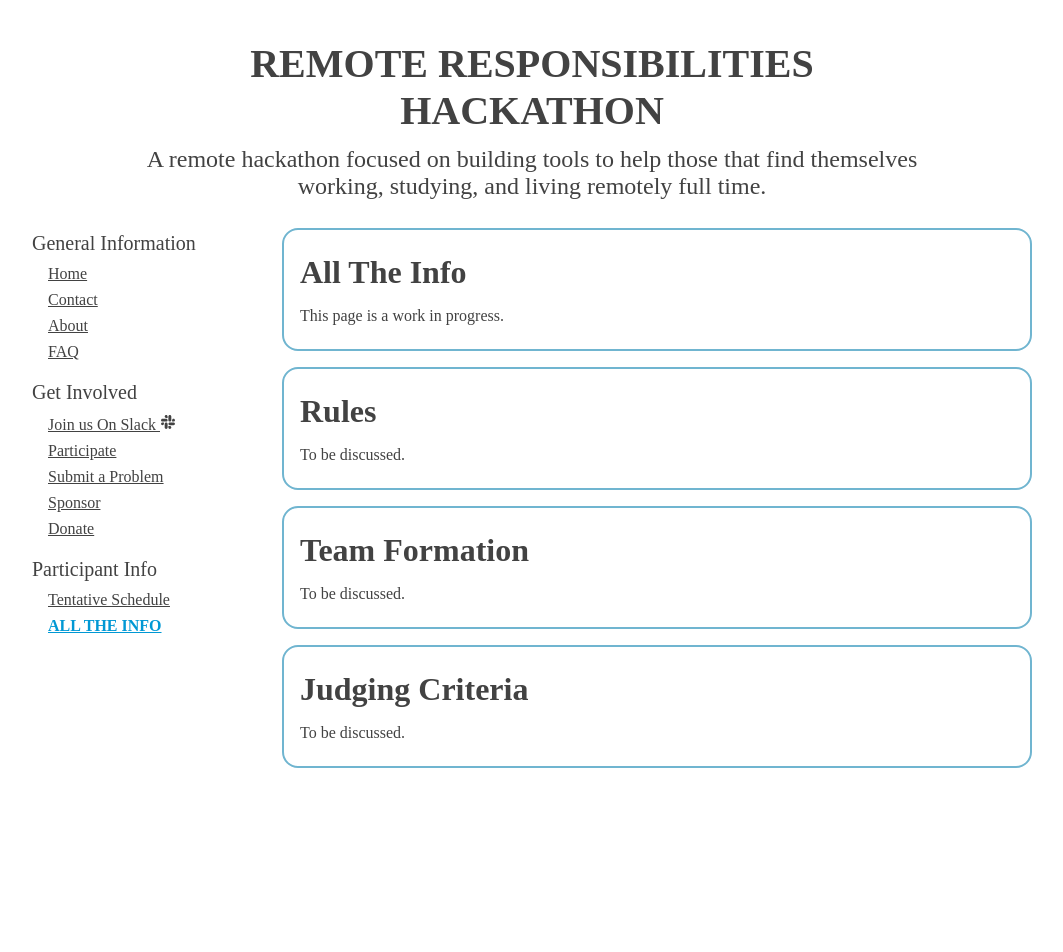
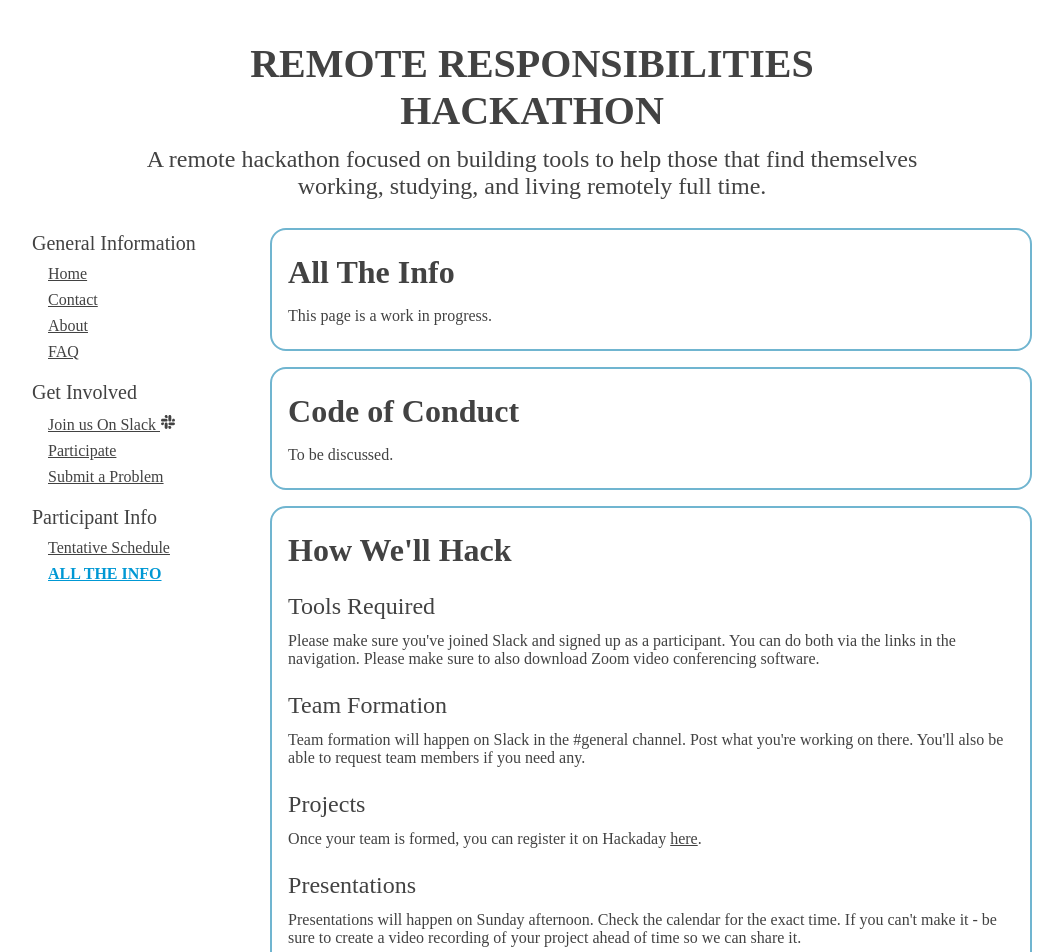
Before and after one commit to TravisBumgarner/Remote-A-Thon, a React app: page /alltheinfo in a window 1280 px wide. Shown: the top 952 px of the page, without its empty margins (108-1171 px from the left). Before the commit the page ends 800 px from the top, so only its background shows below. Built offline with nearby package versions, Linux system fonts and the light colour scheme; a web font is replaced by a local one.

Commit message:
reducing scope of hackathon

```diff
--- a/public/index.html
+++ b/public/index.html
@@ -26,6 +26,6 @@
 
 <body>
     <div id="root"></div>
-<script type="text/javascript" src="/app-a7d94c5ffcb096bed1e5.bundle.js"></script></body>
+<script type="text/javascript" src="/app-099bcc19c276b8761ad2.bundle.js"></script></body>
 
 </html>
--- a/src/App/App.tsx
+++ b/src/App/App.tsx
@@ -10,7 +10,6 @@ import {
     Questions,
     Error,
     About,
-    Sponsor,
     Problem,
     ScrollToTop,
     Schedule,
@@ -55,7 +54,6 @@ const App = () => {
                             <Route path="/contact" component={Contact} />
                             <Route path="/questions" component={Questions} />
                             <Route path="/about" component={About} />
-                            <Route path="/sponsor" component={Sponsor} />
                             <Route path="/problem" component={Problem} />
                             <Route path="/schedule" component={Schedule} />
                             <Route path="/alltheinfo" component={AllTheInfo} />
--- a/src/App/components/About.tsx
+++ b/src/App/components/About.tsx
@@ -15,12 +15,6 @@ const InlineImage = styled.img`
 const About = () => {
     return (
         <PageWrapper>
-            <Section>
-                <Header size="large">Get Involved!</Header>
-                <Text>
-                    Interested in becoming an organizer? <Link to="/participate">Click here.</Link>
-                </Text>
-            </Section>
             <Section>
                 <Header size="large">Travis Bumgarner</Header>
                 <InlineImage src={travis} />
--- a/src/App/components/AllTheInfo.tsx
+++ b/src/App/components/AllTheInfo.tsx
@@ -12,16 +12,22 @@ const AllTheInfo = () => {
                 <Text>This page is a work in progress. </Text>
             </Section>
             <Section>
-                <Header size="large">Rules</Header>
+                <Header size="large">Code of Conduct</Header>
                 <Text>To be discussed.</Text>
             </Section>
             <Section>
-                <Header size="large">Team Formation</Header>
-                <Text>To be discussed.</Text>
-            </Section>
-            <Section>
-                <Header size="large">Judging Criteria</Header>
-                <Text>To be discussed.</Text>
+                <Header size="large">How We'll Hack</Header>
+                <Header size="medium">Tools Required</Header>
+                <Text>Please make sure you've joined Slack and signed up as a participant. You can do both via the links in the navigation. Please make sure to also download Zoom video conferencing software.</Text>
+
+                <Header size="medium">Team Formation</Header>
+                <Text>Team formation will happen on Slack in the #general channel. Post what you're working on there. You'll also be able to request team members if you need any.</Text>
+
+                <Header size="medium">Projects</Header>
+                <Text>Once your team is formed, you can register it on Hackaday <a target="_blank" href="https://hackaday.io/hackathon/170518/details/">here</a>.</Text>
+
+                <Header size="medium">Presentations</Header>
+                <Text>Presentations will happen on Sunday afternoon. Check the calendar for the exact time. If you can't make it - be sure to create a video recording of your project ahead of time so we can share it.</Text>
             </Section>
         </PageWrapper>
     )
--- a/src/App/components/Navigation.tsx
+++ b/src/App/components/Navigation.tsx
@@ -48,8 +48,6 @@ const Navigation = () => {
                 <MenuItem><a target="_blank" href="https://join.slack.com/t/lets-pair-online/shared_invite/zt-cmfomldv-F6mtvfedSVtYwlKusjIRaw">Join us On Slack <FaSlack /></a></MenuItem>
                 <MenuItem><a target="_blank" href="https://hackaday.io/hackathon/170518-remote-responsibilities-hackathon">Participate</a></MenuItem>
                 <MenuItem><NavLink activeStyle={activeStyle} to="/problem">Submit a Problem</NavLink></MenuItem>
-                <MenuItem><NavLink activeStyle={activeStyle} to="/sponsor">Sponsor</NavLink></MenuItem>
-                <MenuItem><a target="_blank" href="https://www.gofundme.com/f/let039s-pair-online">Donate</a></MenuItem>
             </Menu>
         </MenuSection>
 
--- a/src/App/components/Questions.tsx
+++ b/src/App/components/Questions.tsx
@@ -9,20 +9,12 @@ const questions = [
         answer: "No! You could do anything from building a website to creating a business plan."
     },
     {
-        question: "Will there be prizes?",
-        answer: "The complete answer is to be determined. Travis Bumgarner will be donating $250 towards the prize pool. Click on the Sponsor link or donate above to contribute to the pool!"
-    },
-    {
-        question: "Who will judge the competition?",
-        answer: "TBD"
-    },
-    {
-        question: "How will winners be selected?",
-        answer: "TBD - Probably a combination of judges and audience favorites."
+        question: "Will there be judging and prizes?",
+        answer: "This is an informal hackathon. No judges or prizes - just presentations."
     },
     {
         question: "How will projects be presented?",
-        answer: "To give a chance to everyone involved across all the timezones, we'll most likely have video uploads."
+        answer: "Presentations will happen Sunday afternoon/evening on Zoom. For those that cannot attend, there is a deadline on the schedule for when video recordings must be submitted."
     },
     {
         question: "Do time zones matter?",
--- a/src/App/components/Sponsor.tsx
+++ /dev/null
@@ -1,25 +0,0 @@
-import React from 'react'
-import styled from 'styled-components'
-
-import { Header, Text, PageWrapper, Section, List, GoogleForm } from 'shared'
-
-
-const Sponsor = () => {
-    return <PageWrapper>
-        <Section>
-            <Header size="large">What we're looking for</Header>
-            <List>
-                <List.Item>Participant Prizes</List.Item>
-                <List.Item>Guest Speakers</List.Item>
-                <List.Item>Anything else you're willing to contribute</List.Item>
-            </List>
-        </Section>
-        <Section>
-            <Header size="large">Sponsor Us</Header>
-            <Text>Interested in contributing? Please fill out this form and we'll be in touch or <a href="https://www.gofundme.com/f/let039s-pair-online">click here</a> to donate now.</Text>
-            <GoogleForm height="920" src="https://docs.google.com/forms/d/e/1FAIpQLSeLGcm64SiTzglGdOKrddgjqUwTZ0liFkM4UMhq7B93LPVzeQ/viewform?embedded=true">Loading…</GoogleForm>
-        </Section>
-    </PageWrapper >
-}
-
-export default Sponsor
--- a/src/App/components/index.ts
+++ b/src/App/components/index.ts
@@ -5,7 +5,6 @@ import Contact from './Contact'
 import Questions from './Questions'
 import Error from './Error'
 import About from './About'
-import Sponsor from './Sponsor'
 import Problem from './Problem'
 import ScrollToTop from './ScrollToTop'
 import Schedule from './Schedule'
@@ -19,7 +18,6 @@ export {
     Questions,
     Error,
     About,
-    Sponsor,
     Problem,
     ScrollToTop,
     Schedule,
```
